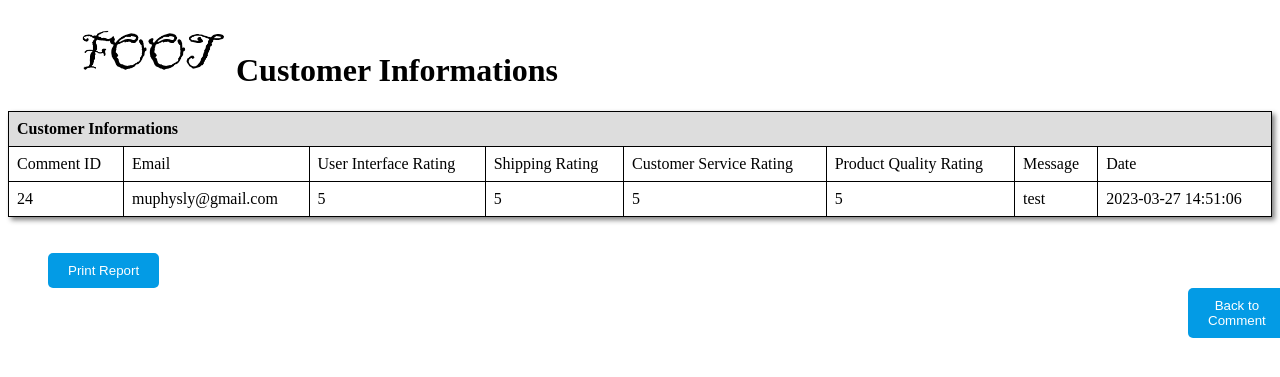
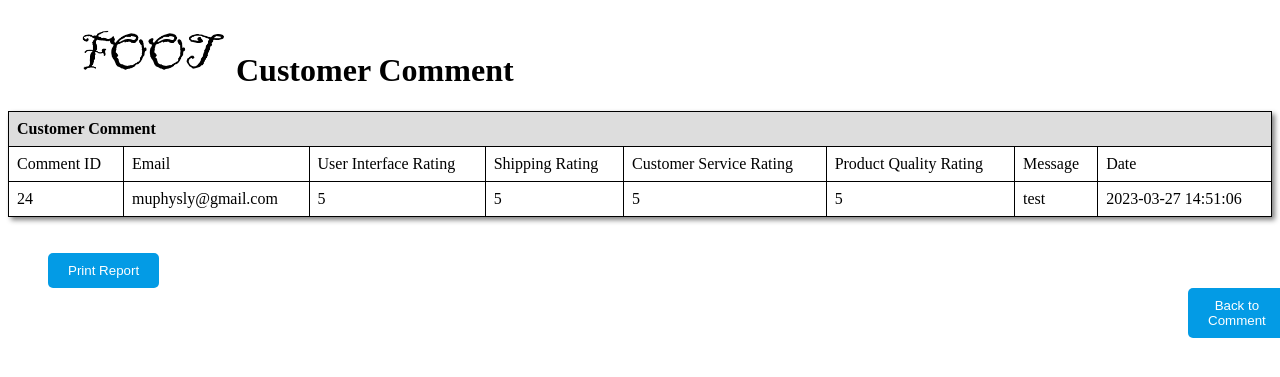
Before and after one commit to ChorXiang/FYP, a PHP site: page /reportcomment.php in a window 1280 px wide. Shown: the top 377 px of the page. Run offline with PHP 8.4, Linux system fonts and the light colour scheme; data comes from the database, SQL or seed files in the repository.

Commit message:
generate report done

```diff
--- a/reportcomment.php
+++ b/reportcomment.php
@@ -91,13 +91,13 @@
 
       <div >
 
-        <h1 style='margin-left: 70px; '><img class="logo" src="image/foot.png" alt="logo"> Customer Informations</h1>
+        <h1 style='margin-left: 70px; '><img class="logo" src="image/foot.png" alt="logo"> Customer Comment</h1>
       </div>
       <div class="User_form">
         <table cellpadding="0px" cellspacing="0px"  rules="none" frame="border" style="box-shadow: 3px 3px 5px grey">
             <tr>
                 <th colspan="9"  >
-                    Customer Informations
+                    Customer Comment
                 </th>
             </tr>
 
--- a/reportcontactus.php
+++ b/reportcontactus.php
@@ -159,13 +159,13 @@
 
       <div >
 
-        <h1 style='margin-left: 70px; '><img class="logo" src="image/foot.png" alt="logo"> Order Informations</h1>
+        <h1 style='margin-left: 70px; '><img class="logo" src="image/foot.png" alt="logo"> Support Informations</h1>
       </div>
       <div class="User_form">
         <table cellpadding="0px" cellspacing="0px"  rules="none" frame="border" style="box-shadow: 3px 3px 5px grey">
             <tr>
                 <th colspan="15"  >
-                Order Informations
+                Support Informations
                 </th>
             </tr>
 
--- a/reportstaff.php
+++ b/reportstaff.php
@@ -165,7 +165,7 @@
         <table cellpadding="0px" cellspacing="0px"  rules="none" frame="border" style="box-shadow: 3px 3px 5px grey">
             <tr>
                 <th colspan="10"  >
-                    Customer Informations
+                    Staff Informations
                 </th>
             </tr>
 
```
